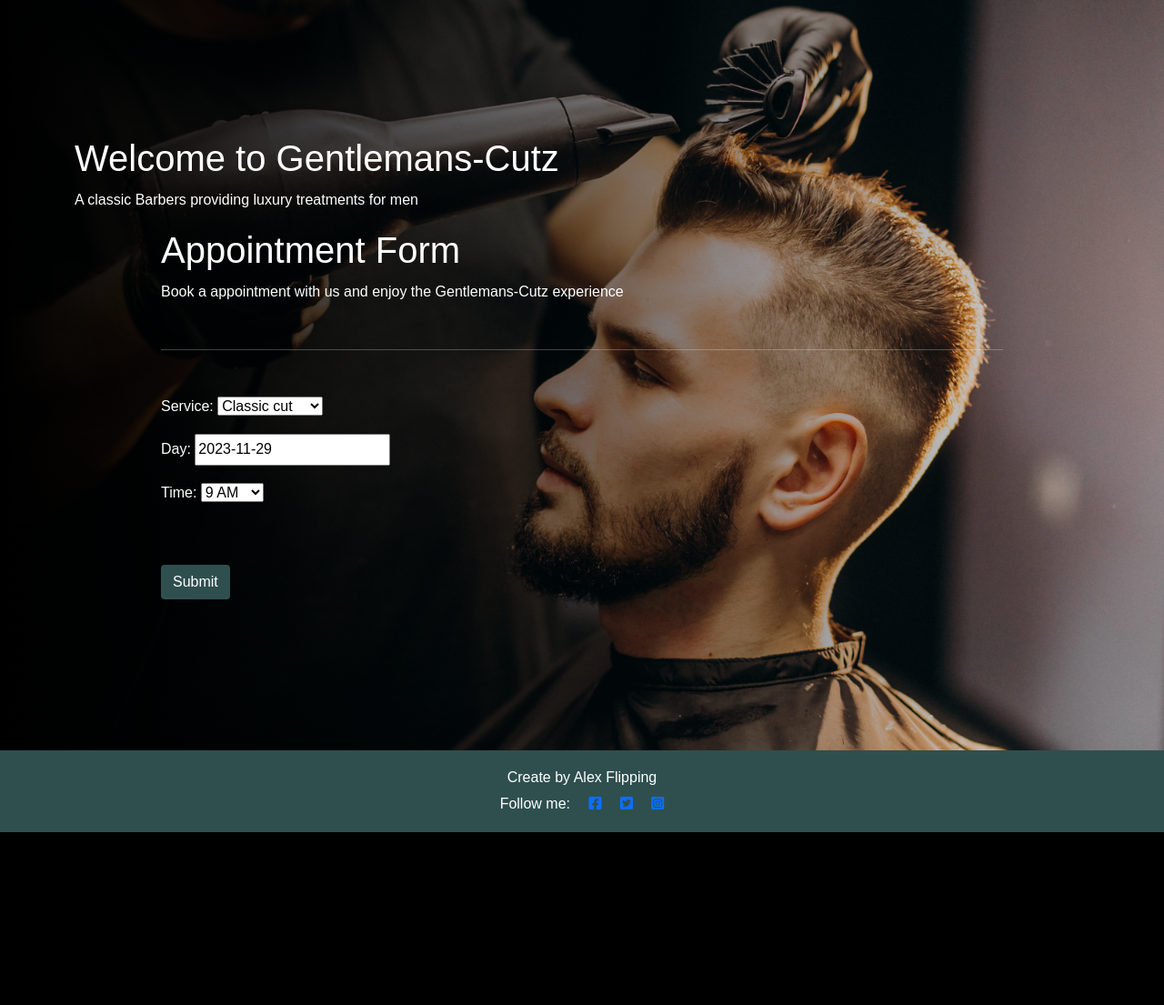
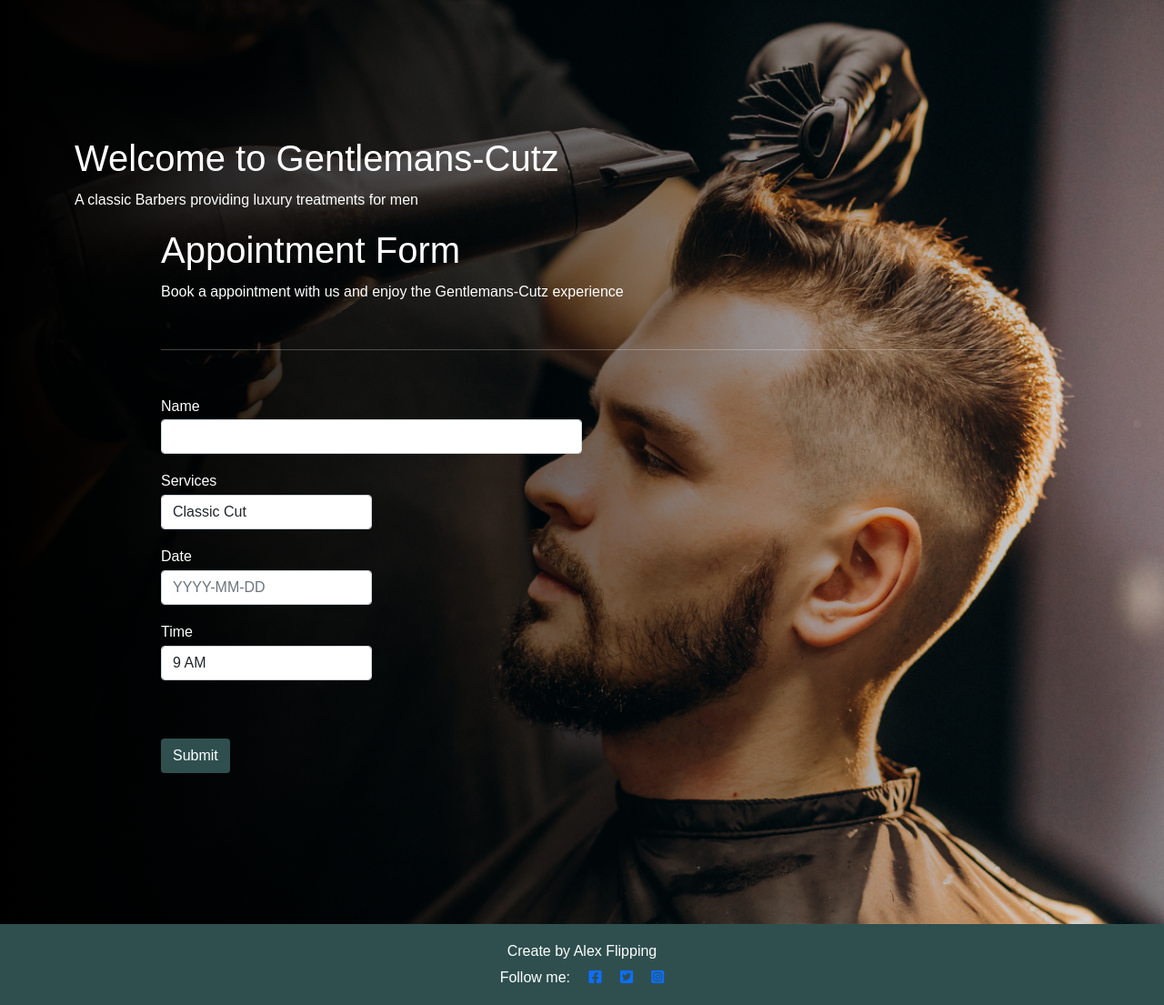
Before and after one commit to alexflip1990/Gentlemans-cutz, a Django app: page /appointments/add_appointment/ in a window 1280 px wide. Shown: the part 62-1167 px from the top of the page at 91% size. Before the commit the page ends 977 px from the top, so only its background shows below. Run offline with Django 3.2, Linux system fonts and the light colour scheme; the visitor is signed in with stand-in values (Sample User, id 1); some libraries are stand-ins or nearby versions; some web fonts are replaced.

Commit message:
Ammended field name in model.py and matched up in other files

```diff
--- a/appointments/admin.py
+++ b/appointments/admin.py
@@ -6,10 +6,10 @@ from .models import Appointment
 @admin.register(Appointment)
 class AppointmentAdmin(admin.ModelAdmin):
 
-    list_display = ('user', 'service', 'day', 'time', 'time_ordered')
+    list_display = ('user', 'service', 'date', 'time', 'time_ordered')
 
-    list_filter = ('service', 'day', 'time')
+    list_filter = ('service', 'date', 'time')
 
-    search_fields = ['user__username', 'service', 'day']
+    search_fields = ['user__username', 'service', 'date']
 
     ordering = ['-time_ordered']
--- a/appointments/forms.py
+++ b/appointments/forms.py
@@ -5,10 +5,10 @@ from django import forms
 class AppointmentForm(forms.ModelForm):
     class Meta:
         model = Appointment
-        fields = ['service', 'day', 'time']
+        fields = ['service', 'date', 'time']
 
     def __init__(self, *args, **kwargs):
         super().__init__(*args, **kwargs)
         self.fields['service'].required = True
-        self.fields['day'].required = True
+        self.fields['date'].required = True
         self.fields['time'].required = True
--- a/appointments/models.py
+++ b/appointments/models.py
@@ -30,7 +30,7 @@ class Appointment(models.Model):
         User, on_delete=models.CASCADE)
     service = models.CharField(
         max_length=50, choices=SERVICE_CHOICES, default="Classic Cut")
-    day = models.DateField(default=datetime.now)
+    date = models.DateField(default=datetime.now)
     time = models.CharField(
         max_length=10, choices=TIME_CHOICES, default="9 AM")
     time_ordered = models.DateTimeField(default=datetime.now, blank=True)
--- a/appointments/views.py
+++ b/appointments/views.py
@@ -9,6 +9,8 @@ from django.http import HttpResponse
 from django.http import HttpResponseRedirect
 from django.urls import reverse
 from django.db import models
+import pdb
+
 
 
 # Function that allows user to view homepage
@@ -55,30 +57,24 @@ def delete(request):
 def add_appointment(request):
     if request.method == 'POST':
         form = AppointmentForm(request.POST)
-        print("POST Request")
         if form.is_valid():
-            print("Form is valid")
             appointment = form.save(commit=False)
             appointment.user = request.user
             appointment_time = appointment.time
             appointment_day = appointment.day
             exist_appointment = Appointment.objects.filter(time=appointment_time, day=appointment_day).first()
-
             if exist_appointment:
                 messages.error(request, 'An appointment has already been made for this time and date')
             else:
                 appointment.save()
                 messages.success(request, 'Appointment booked!.')
                 return redirect('view_appointment')
-        else:
-            print("Form is not valid")
-            print(form.errors)
-    else:
-        form = AppointmentForm()
-        context = {
-            'form': form
-        }
-    return render(request, 'appointments.html', context)
+
+    form = AppointmentForm()
+    context = {
+        'form': form
+    }
+    return render(request, 'add_appointment.html', context)
 
 
 # Function that lets the user view their appointment
--- a/templates/appointments.html
+++ b/templates/add_appointment.html
@@ -15,7 +15,7 @@
             <!-- <form action="{% url 'view_appointment' %}" method="POST"> -->
             <form action="{% url 'add_appointment' %}" method="POST">
                 {% csrf_token %}
-                <!-- <div class="form-row mt-4">
+                <div class="form-row mt-4">
                     <div class="col-sm-6 pb-3">
                         <label for="name">Name</label>
                         <input type="text" class="form-control" name="name" id="name" required="true">
@@ -38,17 +38,17 @@
                     <div class="col-sm-3 pb-3">
                         <label for="time">Time</label>
                         <select class="form-control" id="time" name="time">
-                            <option value="9am">9am</option>
-                            <option value="10am">10am</option>
-                            <option value="11am">11am</option>
-                            <option value="1pm">1pm</option>
-                            <option value="2pm">2pm</option>
-                            <option value="3pm">3pm</option>
-                            <option value="4pm">4pm</option>
-                            <option value="5pm">5pm</option>
+                            <option value="9 AM">9 AM</option>
+                            <option value="10 AM">10 AM</option>
+                            <option value="11 AM">11 AM</option>
+                            <option value="1 PM">1 PM</option>
+                            <option value="2 PM">2 PM</option>
+                            <option value="3 PM">3 PM</option>
+                            <option value="4 PM">4 PM</option>
+                            <option value="5 PM">5 PM</option>
                         </select>
-                    </div> -->
-                    {{form.as_p}}
+                    </div>
+                    <!-- {{ form|crispy }} -->
                     <div class="col-md-6 pb-3 pt-5">
                         <button type="submit" name="submit" class="btn btn-block"
                             id="submit-form">Submit</button>
--- a/templates/base.html
+++ b/templates/base.html
@@ -54,7 +54,7 @@
             </li>
             {% if user.is_authenticated %}
             <li class="nav-item">
-                <a class="nav-link" href="{% url 'appointments' %}">Appointments</a>
+                <a class="nav-link" href="{% url 'add_appointment' %}">Appointments</a>
             </li>
             <li class="nav-item">
                 <a class="nav-link" href="{% url 'account_logout' %}">Logout</a>
--- a/templates/view_appointment.html
+++ b/templates/view_appointment.html
@@ -20,7 +20,7 @@
                 <th scope="row">1</th>
                 <td>{{ appointment.user.username }}</td>
                 <td>{{ appointment.service }}</td>
-                <td>{{ appointment.day }}</td>
+                <td>{{ appointment.date }}</td>
                 <td>{{ appointment.time }}</td>
                 <td>
                     <div class="d-grid gap-2 d-md-flex justify-content-md-end">
```
Also changed, not shown: appointments/tests.py (+46 -2 lines), appointments/migrations/0003_rename_day_appointment_date.py (added), appointments/urls.py (line endings or trailing spaces).
